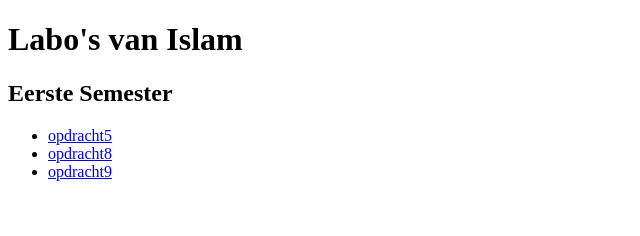
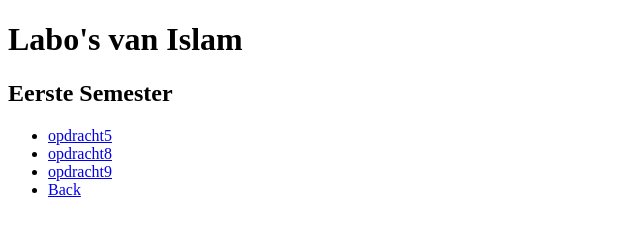
Before and after one commit to ilax0114/ilax0114.github.io, a plain HTML site: page labo2/index.html in a window 1280 px wide. Shown: the full height of the page, 0-640 px from the left. Drawn offline with Linux system fonts and the light colour scheme.

Commit message:
labo2_back_toegevoegd

```diff
--- a/labo2/index.html
+++ b/labo2/index.html
@@ -14,6 +14,7 @@
     <li><a href="./Opdracht5">opdracht5</a></li>
     <li><a href="./Opdracht8">opdracht8</a></li>
     <li><a href="./Opdracht9">opdracht9</a></li>
+    <li><a href=".././index">Back</a></li>
   </ul>
 </section>
 </body>
```
